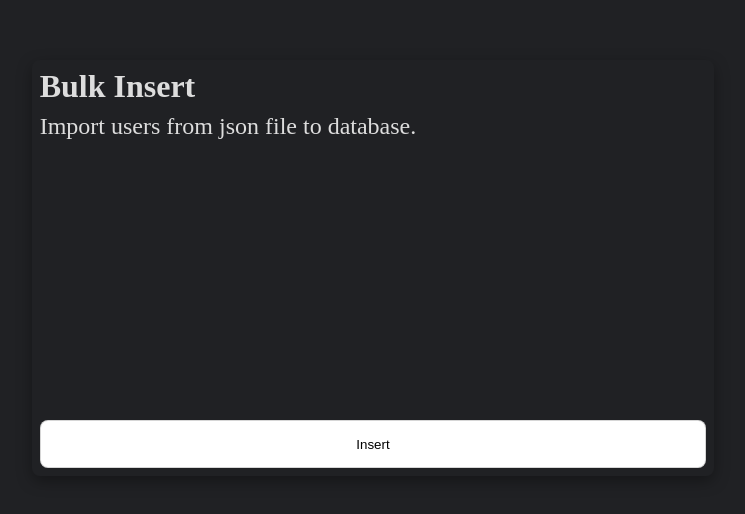
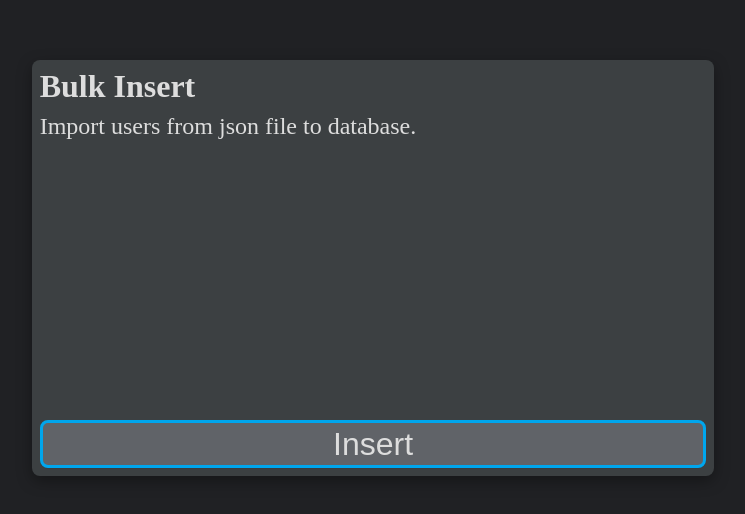
Before and after one commit to idogit123/user-search, a Next.js app in the folder frontend/: page /insert in a window 1280 px wide. Shown: the part 132-646 px from the top of the page, without its empty margins (267-1012 px from the left). Built offline with nearby package versions, Linux system fonts and the light colour scheme.

Commit message:
Dark mode to insert page

```diff
--- a/frontend/src/app/insert/page.module.css
+++ b/frontend/src/app/insert/page.module.css
@@ -17,6 +17,7 @@
     box-shadow: rgba(0, 0, 0, 0.35) 0px 5px 15px;
     border-radius: .5rem;
     padding: .5rem;
+    background-color: var(--grey);
 }
 
 #form div:first-child {
@@ -68,11 +69,14 @@
     padding: 0 1rem;
     height: 3rem;
     cursor: pointer;
-    background-color: white;
-    border: 1px solid rgba(0, 0, 0, 0.16);
+    background-color: var(--light-grey);
+    border: 3px solid var(--accent-blue);
     box-shadow: 0px 1px 0px rgba(0, 0, 0, 0.05);
     margin-right: 1rem;
     transition: background-color 200ms;
+    color: var(--text);
+    font-size: 2rem;
+    /* font-weight: bold; */
     width: 100%;
 }
 
@@ -88,4 +92,5 @@
 
 #timer span {
     font-weight: bold;
+    color: var(--accent-blue);
 }
```
